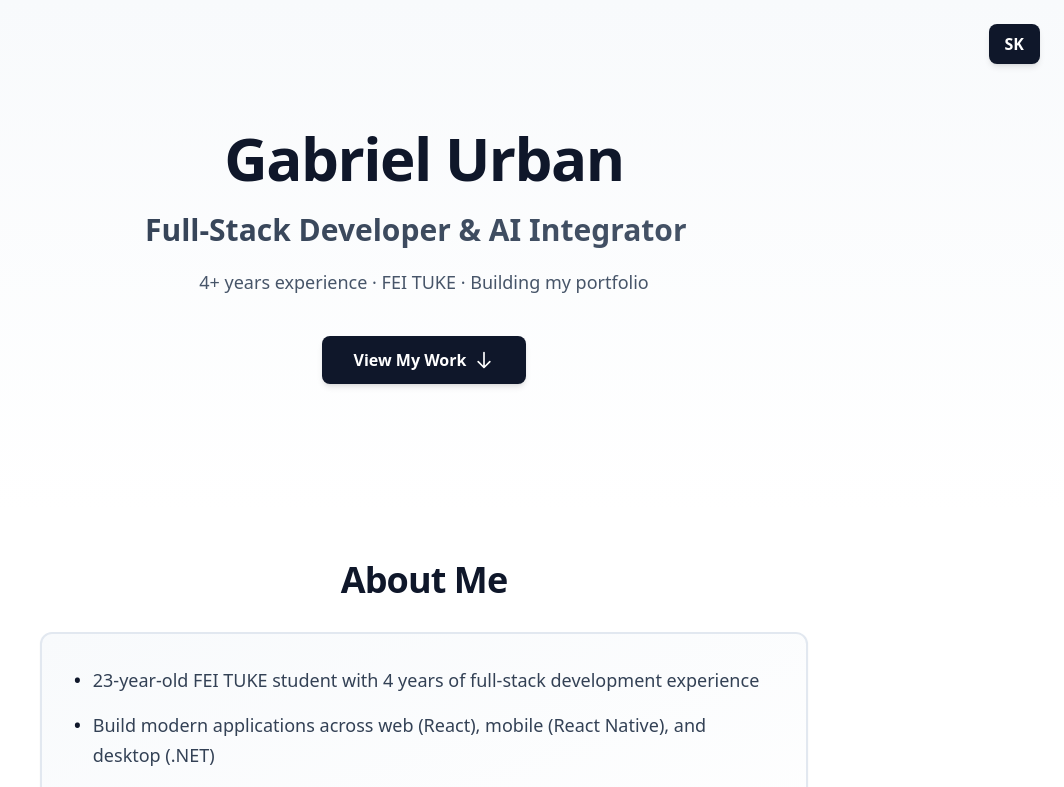
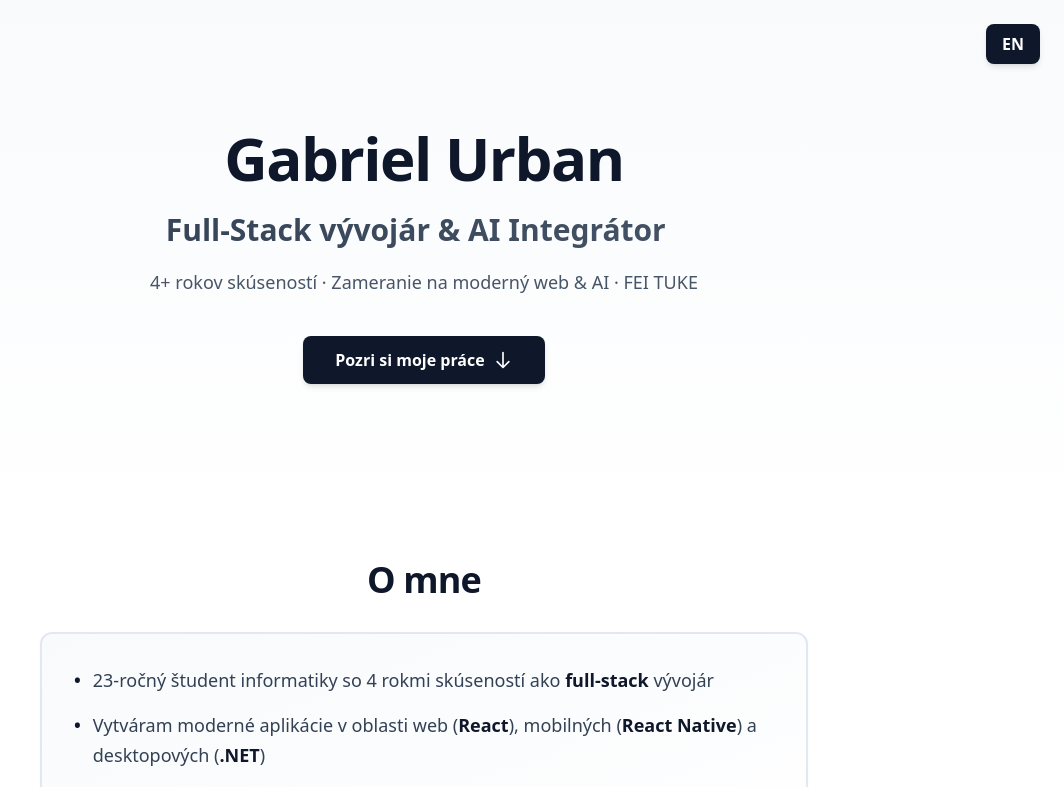
Before and after one commit to Korp0/Korp0, a React (Vite) app: page / in a window 1280 px wide. Shown: the top 787 px of the page, without its empty margins (216-1280 px from the left). Built offline with nearby package versions, Linux system fonts and the light colour scheme.

Commit message:
fixed keyword highlighting

```diff
--- a/src/App.jsx
+++ b/src/App.jsx
@@ -5,6 +5,7 @@ import Projects from './components/Projects';
 import Contact from './components/Contact';
 import Footer from './components/Footer';
 import LanguageSwitcher from './components/LanguageSwitcher';
+import ScrollToTop from './components/ScrollToTop';
 import { LanguageProvider } from './contexts/LanguageContext';
 import './App.css';
 
@@ -19,6 +20,7 @@ function App() {
         <Projects />
         <Contact />
         <Footer />
+        <ScrollToTop />
       </div>
     </LanguageProvider>
   );
--- a/src/components/About.jsx
+++ b/src/components/About.jsx
@@ -1,5 +1,6 @@
 import { useLanguage } from "../contexts/LanguageContext";
 import { useScrollAnimation } from "../hooks/useScrollAnimation";
+import { highlightKeywords } from "../utils/highlightKeywords";
 
 export default function About() {
   const { t } = useLanguage();
@@ -26,7 +27,7 @@ export default function About() {
             {t.about.points.map((point, index) => (
               <li key={index} className="flex gap-3">
                 <span className="text-slate-900 font-bold flex-shrink-0">•</span>
-                <span>{point}</span>
+                <span>{highlightKeywords(point)}</span>
               </li>
             ))}
           </ul>
--- a/src/components/Icons.jsx
+++ b/src/components/Icons.jsx
@@ -30,6 +30,11 @@ export const Icons = {
   chevronDown: (
     <svg className="w-5 h-5" fill="none" stroke="currentColor" viewBox="0 0 24 24">
       <path strokeLinecap="round" strokeLinejoin="round" strokeWidth={2} d="M19 14l-7 7m0 0l-7-7m7 7V3" />
+    </svg>
+  ),
+  chevronUp: (
+    <svg className="w-5 h-5" fill="none" stroke="currentColor" viewBox="0 0 24 24">
+      <path strokeLinecap="round" strokeLinejoin="round" strokeWidth={2} d="M5 10l7-7m0 0l7 7m-7-7v18" />
     </svg>
   ),
   code: (
--- /dev/null
+++ b/src/components/ScrollToTop.jsx
@@ -0,0 +1,45 @@
+import { useState, useEffect } from 'react';
+import { Icons } from './Icons';
+
+export default function ScrollToTop() {
+  const [isVisible, setIsVisible] = useState(false);
+
+  useEffect(() => {
+    const toggleVisibility = () => {
+      if (window.pageYOffset > 300) {
+        setIsVisible(true);
+      } else {
+        setIsVisible(false);
+      }
+    };
+
+    window.addEventListener('scroll', toggleVisibility);
+
+    return () => {
+      window.removeEventListener('scroll', toggleVisibility);
+    };
+  }, []);
+
+  const scrollToTop = () => {
+    window.scrollTo({
+      top: 0,
+      behavior: 'smooth',
+    });
+  };
+
+  return (
+    <>
+      {isVisible && (
+        <button
+          onClick={scrollToTop}
+          className="fixed bottom-8 right-8 p-3 bg-slate-900 text-white rounded-full shadow-lg hover:bg-slate-800 hover:scale-110 transition-all duration-300 z-50 cursor-pointer group animate-fadeIn flex items-center justify-center"
+          aria-label="Scroll to top"
+        >
+          <span className="w-6 h-6 flex items-center justify-center group-hover:-translate-y-0.5 transition-transform duration-300">
+            {Icons.chevronUp}
+          </span>
+        </button>
+      )}
+    </>
+  );
+}
--- a/src/contexts/LanguageContext.jsx
+++ b/src/contexts/LanguageContext.jsx
@@ -5,8 +5,8 @@ const LanguageContext = createContext();
 
 export function LanguageProvider({ children }) {
   const [language, setLanguage] = useState(() => {
-    // Get language from localStorage or default to English
-    return localStorage.getItem('language') || 'en';
+    // Get language from localStorage or default to Slovak
+    return localStorage.getItem('language') || 'sk';
   });
 
   useEffect(() => {
--- a/src/translations.js
+++ b/src/translations.js
@@ -3,15 +3,15 @@ export const translations = {
     hero: {
       name: "Gabriel Urban",
       subtitle: "Full-Stack Developer & AI Integrator",
-      experience: "4+ years experience · FEI TUKE · Building my portfolio",
+      experience: "4+ years experience · Focused on modern web & AI · FEI TUKE",
       cta: "View My Work",
     },
     about: {
       title: "About Me",
       points: [
-        "23-year-old FEI TUKE student with 4 years of full-stack development experience",
-        "Build modern applications across web (React), mobile (React Native), and desktop (.NET)",
-        "Specialize in backend development with FastAPI and advanced AI integrations",
+        "23-year-old computer science student with 4 years of full-stack development experience",
+        "Building modern applications across web (React), mobile (React Native), and desktop (.NET)",
+        "Specializing in advanced AI integrations",
         "Passionate about LLM, AI agents, RAG, and creating intelligent, scalable solutions for businesses"
       ],
     },
@@ -91,15 +91,15 @@ export const translations = {
     hero: {
       name: "Gabriel Urban",
       subtitle: "Full-Stack vývojár & AI Integrátor",
-      experience: "4+ rokov skúseností · FEI TUKE · Budujem svoje portfólio",
+      experience: "4+ rokov skúseností · Zameranie na moderný web & AI · FEI TUKE",
       cta: "Pozri si moje práce",
     },
     about: {
       title: "O mne",
       points: [
-        "23-ročný študent FEI TUKE s 4 rokmi skúseností ako full-stack vývojár",
+        "23-ročný študent informatiky so 4 rokmi skúseností ako full-stack vývojár",
         "Vytváram moderné aplikácie v oblasti web (React), mobilných (React Native) a desktopových (.NET)",
-        "Špecializujem sa na backend vývoj s FastAPI a pokročilými AI integráciami",
+        "Špecializujem sa na pokročilé AI integrácie",
         "Vášeň pre LLM, AI agentov, RAG a vytváranie inteligentných, škálovateľných riešení"
       ],
     },
--- /dev/null
+++ b/src/utils/highlightKeywords.jsx
@@ -0,0 +1,42 @@
+// Helper function to highlight keywords in text
+export const highlightKeywords = (text) => {
+  const keywords = [
+    'React Native', 'React', 'Vite', 'Tailwind CSS', 'FastAPI', 'Node.js',
+    'Expo', '.NET', 'C#', 'Avalonia UI', 'Python', 'LLM', 'AI Agents', 'AI agenti',
+    'AI Agenti', 'AI integrácie', 'AI integrations', 'AI', 'RAG',
+    'LangGraph', 'Firebase', 'Git', 'TypeScript', 'full-stack'
+  ];
+
+  let result = [text];
+
+  // Process each keyword
+  keywords.forEach(keyword => {
+    const newResult = [];
+    result.forEach(part => {
+      // Skip if already highlighted (React component)
+      if (typeof part !== 'string') {
+        newResult.push(part);
+        return;
+      }
+
+      // Case-insensitive split
+      const regex = new RegExp(`(${keyword.replace(/[.*+?^${}()|[\]\\]/g, '\\$&')})`, 'gi');
+      const parts = part.split(regex);
+
+      parts.forEach((p, i) => {
+        if (p && p.toLowerCase() === keyword.toLowerCase()) {
+          newResult.push(
+            <span key={`${keyword}-${i}-${Math.random()}`} className="font-bold text-slate-900">
+              {p}
+            </span>
+          );
+        } else if (p) {
+          newResult.push(p);
+        }
+      });
+    });
+    result = newResult;
+  });
+
+  return result;
+};
```
